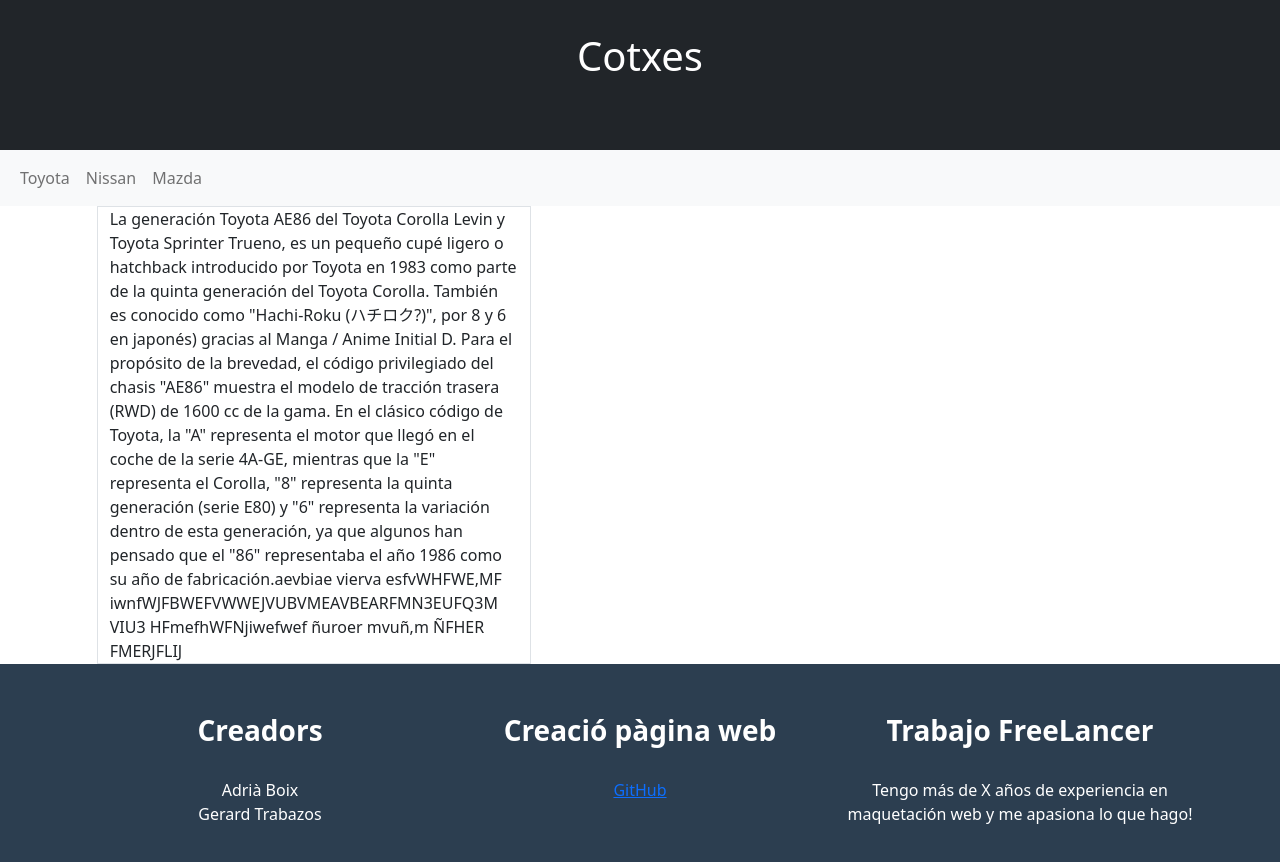
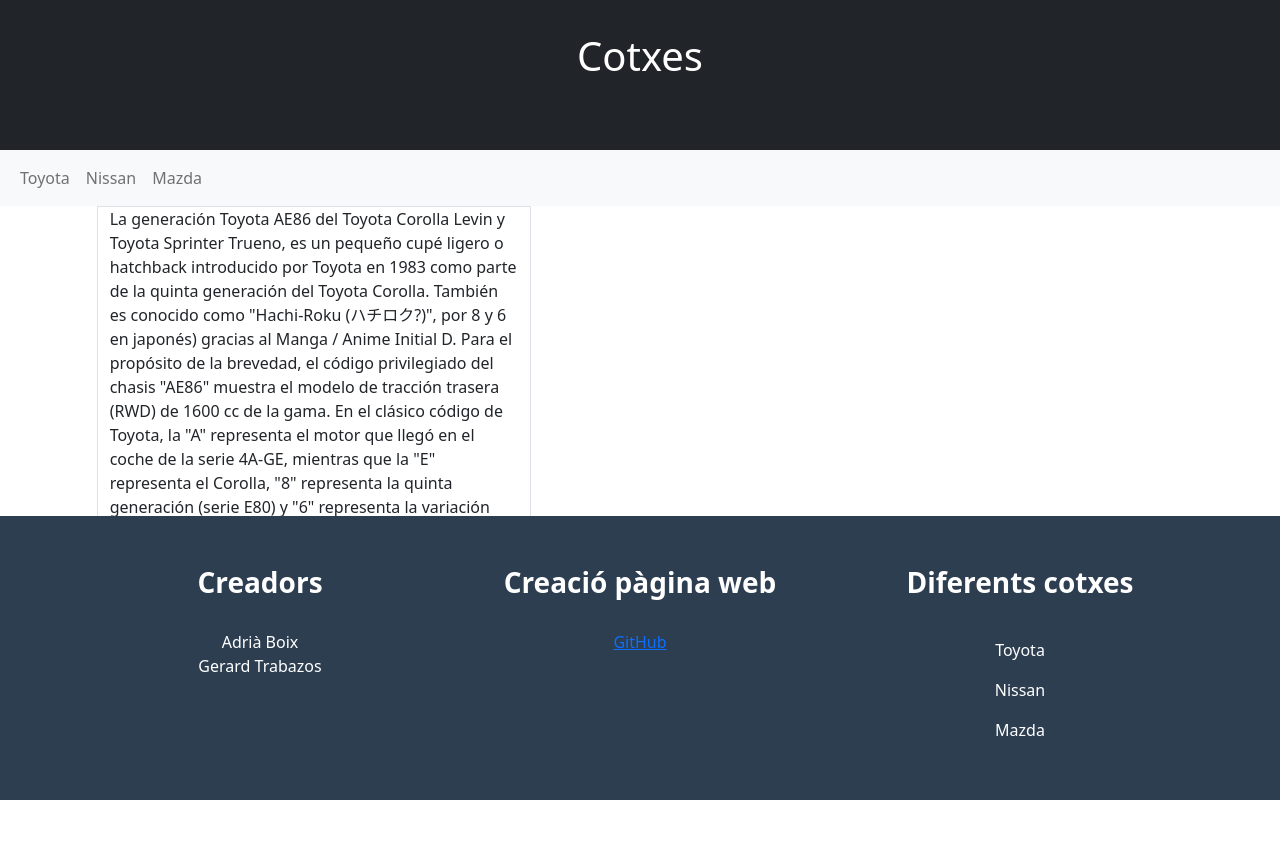
Before and after one commit to adriboso888/AdriaGerard, a website: page projecte/ProjecteAG.html in a window 1280 px wide. After the commit the page ends 800 px from the top, so only its background shows below. Drawn offline with nearby package versions, Linux system fonts and the light colour scheme.

Commit message:
projecte4

```diff
--- a/projecte/ProjecteAG.html
+++ b/projecte/ProjecteAG.html
@@ -33,9 +33,9 @@
 
         <div class="row">
           <div class="col offset-1 col-md-4 border ">La generación Toyota AE86 del Toyota Corolla Levin y Toyota Sprinter Trueno, es un pequeño cupé ligero o hatchback introducido por Toyota en 1983 como parte de la quinta generación del Toyota Corolla. También es conocido como "Hachi-Roku (ハチロク?)", por 8 y 6 en japonés) gracias al Manga / Anime Initial D. Para el propósito de la brevedad, el código privilegiado del chasis "AE86" muestra el modelo de tracción trasera (RWD) de 1600 cc de la gama. En el clásico código de Toyota, la "A" representa el motor que llegó en el coche de la serie 4A-GE, mientras que la "E" representa el Corolla, "8" representa la quinta generación (serie E80) y "6" representa la variación dentro de esta generación, ya que algunos han pensado que el "86" representaba el año 1986 como su año de fabricación.aevbiae vierva esfvWHFWE,MF iwnfWJFBWEFVWWEJVUBVMEAVBEARFMN3EUFQ3M VIU3  HFmefhWFNjiwefwef ñuroer mvuñ,m ÑFHER FMERJFLIJ</div>
-      </div>
+        </div>
 
-      <footer class="text-center footer-style">
+      <footer class="text-center footer-style fixed-bottom">
         <div class="container">
             <div class="row">
                 <div class="col-md-4 footer-col">
@@ -55,8 +55,20 @@
                     </ul>
                 </div>
                 <div class="col-md-4 footer-col">
-                    <h3>Trabajo FreeLancer</h3>
-                    <p>Tengo más de X años de experiencia en maquetación web y me apasiona lo que hago!</p>
+                    <h3>Diferents cotxes</h3>
+                    <div class="container-fluid">
+                      <ul class="navbar-nav">
+                        <li class="nav-item">
+                          <a class="nav-link" href="Pagina1.html">Toyota</a>
+                        </li>
+                        <li class="nav-item">
+                          <a class="nav-link" href="Pagina2.html">Nissan</a>
+                        </li>
+                        <li class="nav-item">
+                          <a class="nav-link" href="Pagina3.html">Mazda</a>
+                        </li>
+                      </ul>
+                    </div>
                 </div>
             </div>
         </div>
--- a/projecte/ProjecteAGcss.css
+++ b/projecte/ProjecteAGcss.css
@@ -37,3 +37,8 @@
     text-decoration: none;
     color: yellow;
 }
+
+
+a:hover {
+  text-decoration: none;
+}
```
